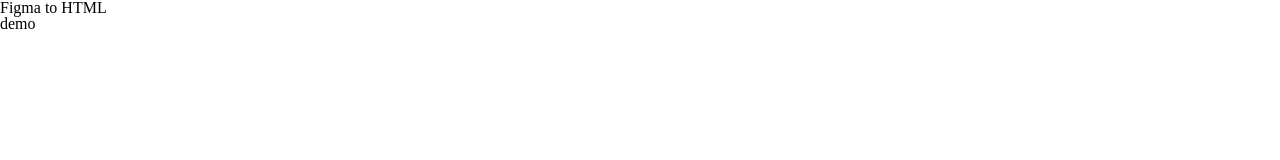
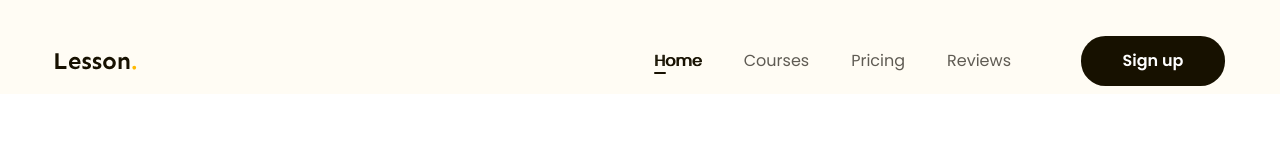
Before and after one commit to KHNHI/Figma-to-html, a plain HTML site: page index.html in a window 1280 px wide. Shown: the top 160 px of the page. Drawn offline with Linux system fonts and the light colour scheme.

Commit message:
p3 làm phần header

```diff
--- a/assets/css/style.css
+++ b/assets/css/style.css
@@ -6,4 +6,79 @@ html {
 }
 body {
   font-size: 1.6rem;
+  font-family: "Poppins", sans-serif;
 }
+/* Common */
+a {
+  text-decoration: none;
+}
+.main_content {
+  max-width: calc(100% - 48px);
+  width: 1170px;
+  margin-left: auto;
+  margin-right: auto;
+}
+.btn {
+    min-width: 118px;
+    line-height: 50px;
+    display: inline-block;
+    padding: 0px 16px;
+  color: #fff;
+  text-align: center;
+  font-size: 1.6rem;
+  font-weight: 600;
+  text-align: center;
+  border-radius: 24.5px;
+  background: #171100;
+}
+
+/* header */
+.header{
+  background: #FFFCF4;}
+.header.fixed{
+  position: sticky;
+  top: -28px;
+}
+.header .body_header {
+  display: flex;
+  align-items: center;
+  padding: 36px 0px 8px;
+
+}
+.nav ul {
+  display: flex;
+}
+.nav {
+  margin-left: auto;
+}
+.nav a {
+  position: relative;
+  color: #5f5b53;
+  font-size: 1.6rem;
+  padding: 8px 21px;
+}
+.nav li.active a,
+.nav a:hover {
+  color: #171100;
+  /* font-weight: 600; */
+  text-shadow: 1px 0 0 currentColor;
+}
+.nav li.active a::after {
+  position: absolute;
+  bottom: 6px;
+  left: 21px;
+  content: "";
+  width: 12px;
+  height: 2px;
+  border-radius: 1px;
+  background: #171100;
+  display: block;
+}
+.header .btn-sign-up{
+  width: 144px;
+  height: 50px;
+
+}
+.header .action{
+  margin-left: 49px;
+}
--- a/index.html
+++ b/index.html
@@ -5,12 +5,47 @@
     <meta name="viewport" content="width=device-width, initial-scale=1.0" />
     <!-- reset css -->
     <link rel="stylesheet" href="./assets/css/reset.css" />
+    <!-- embed fonts -->
+    <link rel="preconnect" href="https://fonts.googleapis.com" />
+    <link rel="preconnect" href="https://fonts.gstatic.com" crossorigin />
+    <link
+      href="https://fonts.googleapis.com/css2?family=Poppins:ital,wght@0,100;0,200;0,300;0,400;0,500;0,600;0,700;0,800;0,900;1,100;1,200;1,300;1,400;1,500;1,600;1,700;1,800;1,900&family=Sen:wght@400..800&display=swap"
+      rel="stylesheet"
+    />
     <!-- Style -->
-    <link rel="stylesheet" href="./assets/css/style.css">
+    <link rel="stylesheet" href="./assets/css/style.css" />
     <title>Bài 90: Figma-to-html</title>
   </head>
-  <body>
-    <h1>Figma to HTML</h1>
-    <h2>demo</h2>
+  <body style="height: 10000px;">
+    <!-- header -->
+    <header class="header fixed">
+      <div class="main_content">
+        <div class="body_header">
+          <!--logo  -->
+          <img src="./assets/img/logo.svg" alt="lesson" class="logo" />
+          <!-- navigation -->
+          <nav class="nav">
+            <ul>
+              <li class="active">
+                <a href="#!">Home</a>
+              </li>
+              <li>
+                <a href="#!">Courses</a>
+              </li>
+              <li>
+                <a href="#!">Pricing</a>
+              </li>
+              <li>
+                <a href="#!">Reviews</a>
+              </li>
+            </ul>
+          </nav>
+          <!-- btn action -->
+          <div class="action">
+            <a href="#!" class="btn btn-sign-up">Sign up</a>
+          </div>
+        </div>
+      </div>
+    </header>
   </body>
 </html>
```
Also changed, not shown: assets/img/logo.svg (added).
